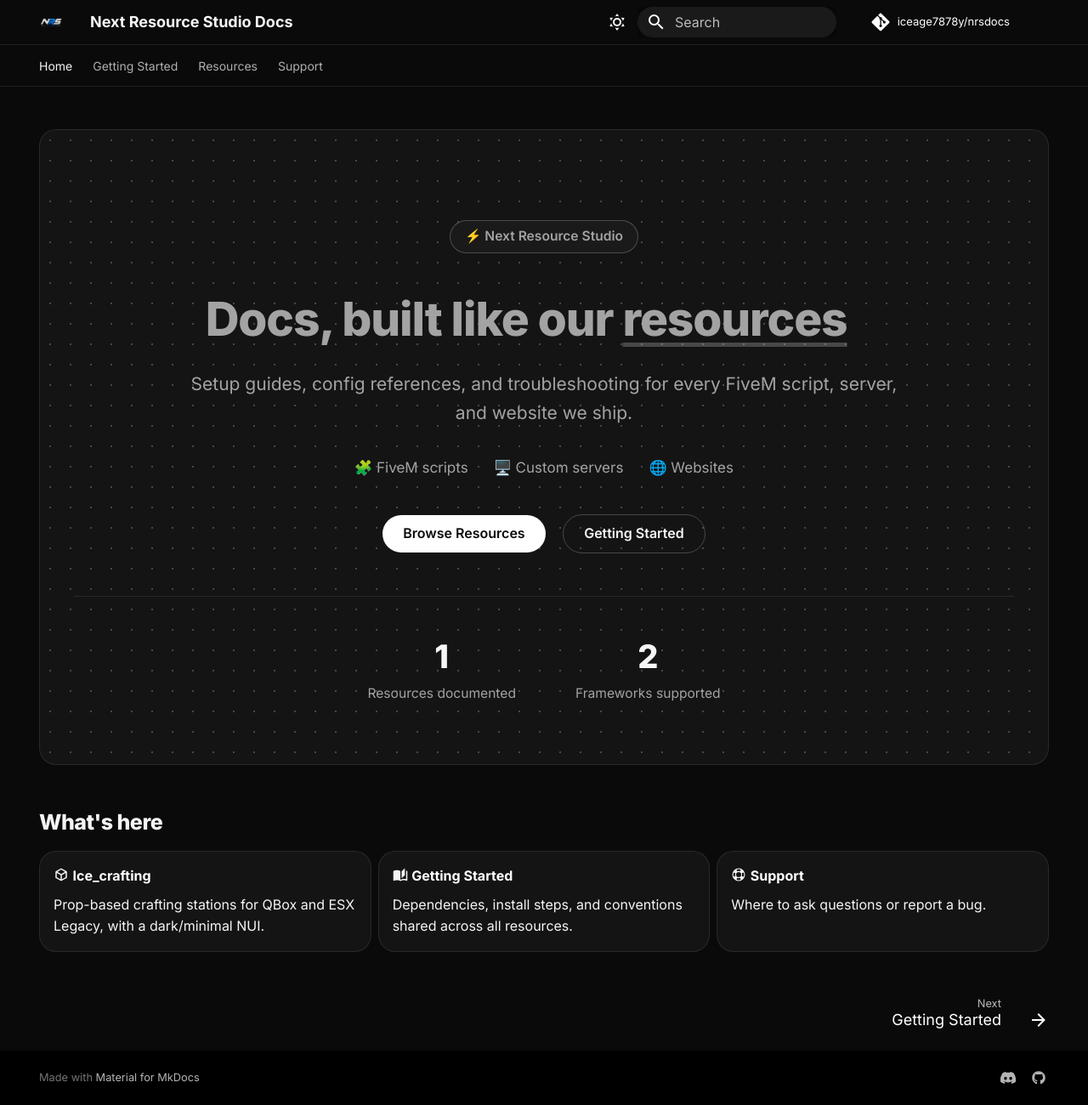
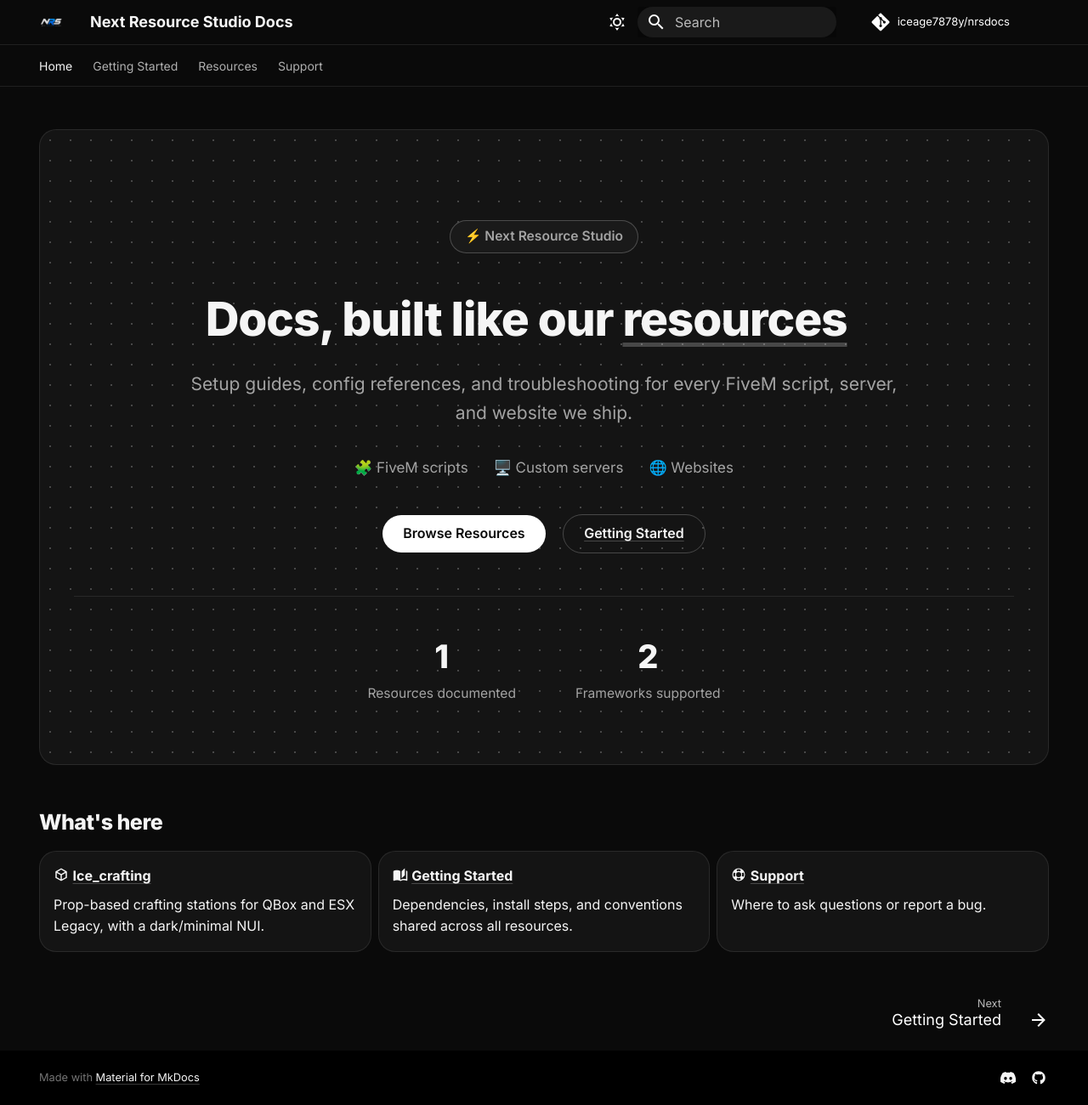
Before and after one commit to iceage7878y/nrsdocs, an MkDocs documentation site: the page built from docs/index.md, in a window 1280 px wide and 1300 px high. Shown: the whole window at 85% size. Built offline with MkDocs 1.6.1 and Material for MkDocs 9.7.7, drawn with Linux system fonts in a browser that asks for light colours; comment, search, counter and statistics services are not loaded.

Commit message:
Update extra.css

```diff
--- a/docs/stylesheets/extra.css
+++ b/docs/stylesheets/extra.css
@@ -49,9 +49,33 @@
 
 .md-typeset h1,
 .md-typeset h2,
-.md-typeset h3 {
+.md-typeset h3,
+.md-typeset h4 {
   font-weight: 800;
   letter-spacing: -0.02em;
+  color: var(--nrs-fg) !important;
+}
+
+.md-typeset a {
+  color: var(--nrs-fg) !important;
+  text-decoration: underline;
+  text-decoration-color: var(--nrs-border-strong);
+  text-underline-offset: 3px;
+}
+
+.md-typeset a:hover {
+  text-decoration-color: var(--nrs-fg);
+}
+
+.md-nav__title {
+  background-color: transparent !important;
+  color: var(--nrs-fg) !important;
+}
+
+.md-nav__link--active,
+.md-nav__link:focus,
+.md-nav__link:hover {
+  color: var(--nrs-fg) !important;
 }
 
 /* ---- header / tabs: always pure black, regardless of scheme ---- */
```
